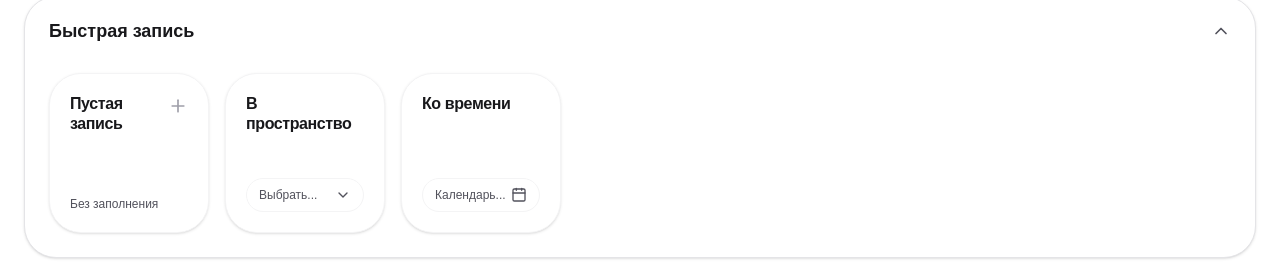
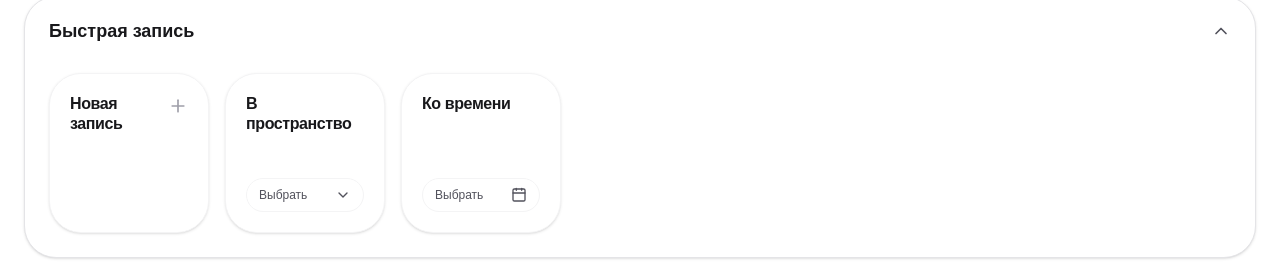
Before and after one commit to bliky-app/client, a React (Vite) app in the folder apps/web/: page / in a window 1280 px wide. Shown: the part 324-586 px from the top of the page. Built offline with nearby package versions, Linux system fonts and the light colour scheme.

Commit message:
style(appointments): adjust QuickActionsRow text per feedback

```diff
--- a/apps/web/src/components/QuickActionsRow.tsx
+++ b/apps/web/src/components/QuickActionsRow.tsx
@@ -66,11 +66,11 @@ function CustomSelect({ placeholder, options, onChange }: { placeholder: string,
   )
 }
 
-function DatePickerButton({ onChange }: { onChange: (val: string) => void }) {
+function DatePickerButton({ placeholder, onChange }: { placeholder: string, onChange: (val: string) => void }) {
   return (
     <div className="relative w-full">
       <button className="w-full text-left bg-panel-base border border-panel-border-subtle rounded-xl px-3 py-2 text-xs font-medium text-panel-text-muted hover:text-panel-text hover:border-panel-text-muted transition-colors flex items-center justify-between pointer-events-none">
-        <span>Календарь...</span>
+        <span>{placeholder}</span>
         <CalendarIcon className="w-4 h-4 shrink-0" />
       </button>
       <input
@@ -105,18 +105,17 @@ export default function QuickActionsRow({ context, workspaces = [], masters = []
         <div className="overflow-hidden">
           <div className="flex overflow-x-auto snap-x snap-mandatory gap-4 px-6 pb-6 pt-2 w-full scroll-pl-6 scrollbar-none">
 
-            {/* Пустая запись */}
+            {/* Новая запись */}
             <div
               onClick={() => onOpenForm({})}
               className="bg-panel-surface w-40 shrink-0 snap-start rounded-[32px] p-5 active:scale-[0.97] transition-all duration-150 flex flex-col justify-between h-40 shadow-sm border border-panel-border-subtle cursor-pointer group hover:border-panel-text-muted"
             >
               <div className="flex justify-between items-start w-full gap-2">
                 <h3 className="font-semibold text-panel-text text-base tracking-tight leading-tight">
-                  Пустая запись
+                  Новая запись
                 </h3>
                 <Plus className="h-5 w-5 text-panel-text-subtle shrink-0 translate-y-0.5 group-hover:text-panel-text transition-colors" />
               </div>
-              <div className="mt-auto text-xs text-panel-text-muted font-medium">Без заполнения</div>
             </div>
 
             {/* В пространство (только Hub) */}
@@ -129,7 +128,7 @@ export default function QuickActionsRow({ context, workspaces = [], masters = []
                 </div>
                 <div className="mt-auto relative z-10 w-full">
                   <CustomSelect
-                    placeholder="Выбрать..."
+                    placeholder="Выбрать"
                     options={workspaces.map(w => ({ value: w.id, label: w.name }))}
                     onChange={(val) => onOpenForm({ workspaceId: val })}
                   />
@@ -147,7 +146,7 @@ export default function QuickActionsRow({ context, workspaces = [], masters = []
                 </div>
                 <div className="mt-auto relative z-10 w-full">
                   <CustomSelect
-                    placeholder="Выбрать..."
+                    placeholder="Выбрать"
                     options={masters.map(m => ({ value: m.id, label: m.name }))}
                     onChange={(val) => onOpenForm({ masterId: val })}
                   />
@@ -165,7 +164,7 @@ export default function QuickActionsRow({ context, workspaces = [], masters = []
                 </div>
                 <div className="mt-auto relative z-10 w-full">
                   <CustomSelect
-                    placeholder="Выбрать..."
+                    placeholder="Выбрать"
                     options={services.map(s => ({ value: s.id, label: s.name }))}
                     onChange={(val) => onOpenForm({ serviceId: val })}
                   />
@@ -181,7 +180,7 @@ export default function QuickActionsRow({ context, workspaces = [], masters = []
                 </h3>
               </div>
               <div className="mt-auto relative z-10 w-full">
-                <DatePickerButton onChange={(val) => onOpenForm({ startDateTime: val })} />
+                <DatePickerButton placeholder="Выбрать" onChange={(val) => onOpenForm({ startDateTime: val })} />
               </div>
             </div>
 
```
